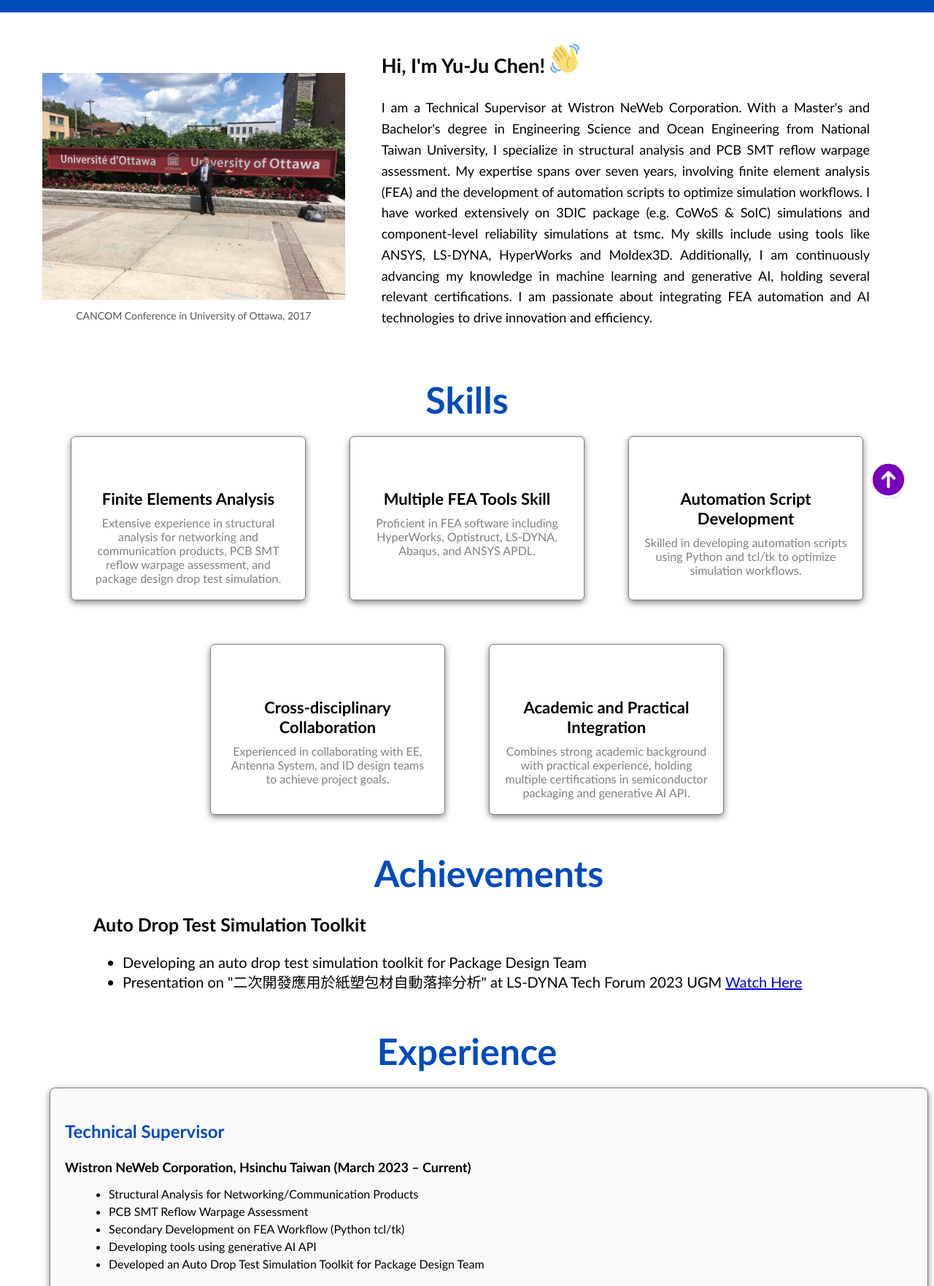
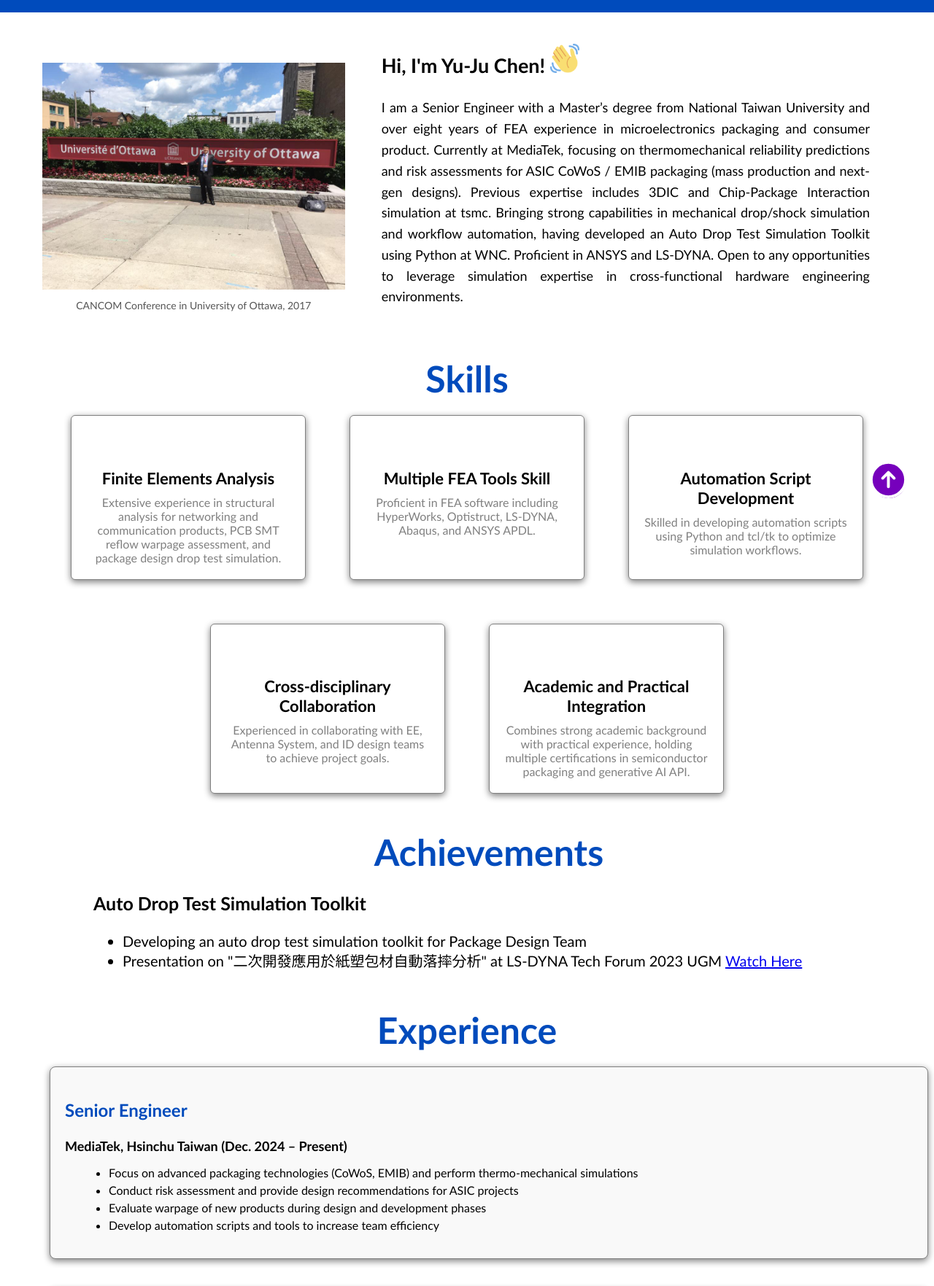
Before and after one commit to yjchenbe/my-profolio, a plain HTML site: page index.html in a window 1280 px wide. Shown: the part 93-1856 px from the top of the page at 73% size. Drawn offline with Linux system fonts and the light colour scheme.

Commit message:
Update index.html
update career of Mediatek

```diff
--- a/index.html
+++ b/index.html
@@ -53,13 +53,11 @@
           Hi, I'm Yu-Ju Chen! <img src="html_finalprojimages/waving-hand.png" width="40px"/>
         </h1>
         <p>
-          I am a Technical Supervisor at Wistron NeWeb Corporation.
-          With a Master's and Bachelor's degree in Engineering Science and Ocean Engineering from National Taiwan University, I specialize in structural analysis and PCB SMT reflow warpage assessment.
-          My expertise spans over seven years, involving finite element analysis (FEA) and the development of automation scripts to optimize simulation workflows.
-          I have worked extensively on 3DIC package (e.g. CoWoS & SoIC) simulations and component-level reliability simulations at tsmc.
-          My skills include using tools like ANSYS, LS-DYNA, HyperWorks and Moldex3D.
-          Additionally, I am continuously advancing my knowledge in machine learning and generative AI, holding several relevant certifications.
-          I am passionate about integrating FEA automation and AI technologies to drive innovation and efficiency.
+          I am a Senior Engineer with a Master’s degree from National Taiwan University and over eight years of FEA experience in microelectronics packaging and consumer product.
+          Currently at MediaTek, focusing on thermomechanical reliability predictions and risk assessments for ASIC CoWoS / EMIB packaging (mass production and next-gen designs).
+          Previous expertise includes 3DIC and Chip-Package Interaction simulation at tsmc.
+          Bringing strong capabilities in mechanical drop/shock simulation and workflow automation, having developed an Auto Drop Test Simulation Toolkit using Python at WNC.
+          Proficient in ANSYS and LS-DYNA. Open to any opportunities to leverage simulation expertise in cross-functional hardware engineering environments.
         </p>
     </div>
   </section>
@@ -116,8 +114,18 @@
     <div style="clear:both;"></div>
     <div class="all_experience" id="all_experience">
       <div class="experience">
+        <h3>Senior Engineer</h3>
+        <p>MediaTek, Hsinchu Taiwan (Dec. 2024 – Present)</p>
+        <ul>
+          <li>Focus on advanced packaging technologies (CoWoS, EMIB) and perform thermo-mechanical simulations</li>
+          <li>Conduct risk assessment and provide design recommendations for ASIC projects</li>
+          <li>Evaluate warpage of new products during design and development phases</li>
+          <li>Develop automation scripts and tools to increase team efficiency</li>
+        </ul>
+      </div>
+      <div class="experience">
         <h3>Technical Supervisor</h3>
-        <p>Wistron NeWeb Corporation, Hsinchu Taiwan (March 2023 – Current)</p>
+        <p>Wistron NeWeb Corporation, Hsinchu Taiwan (March 2023 – Dec. 2024)</p>
         <ul>
           <li>Structural Analysis for Networking/Communication Products</li>
           <li>PCB SMT Reflow Warpage Assessment</li>
```
